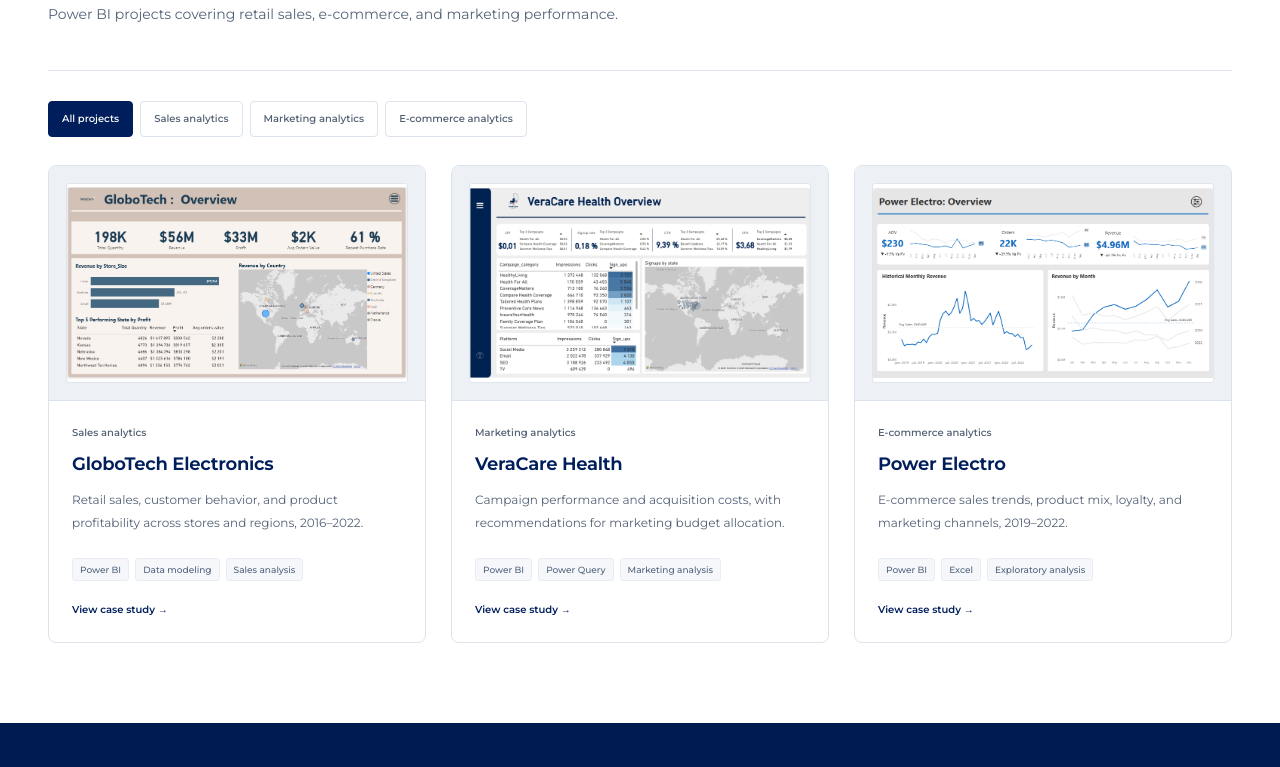
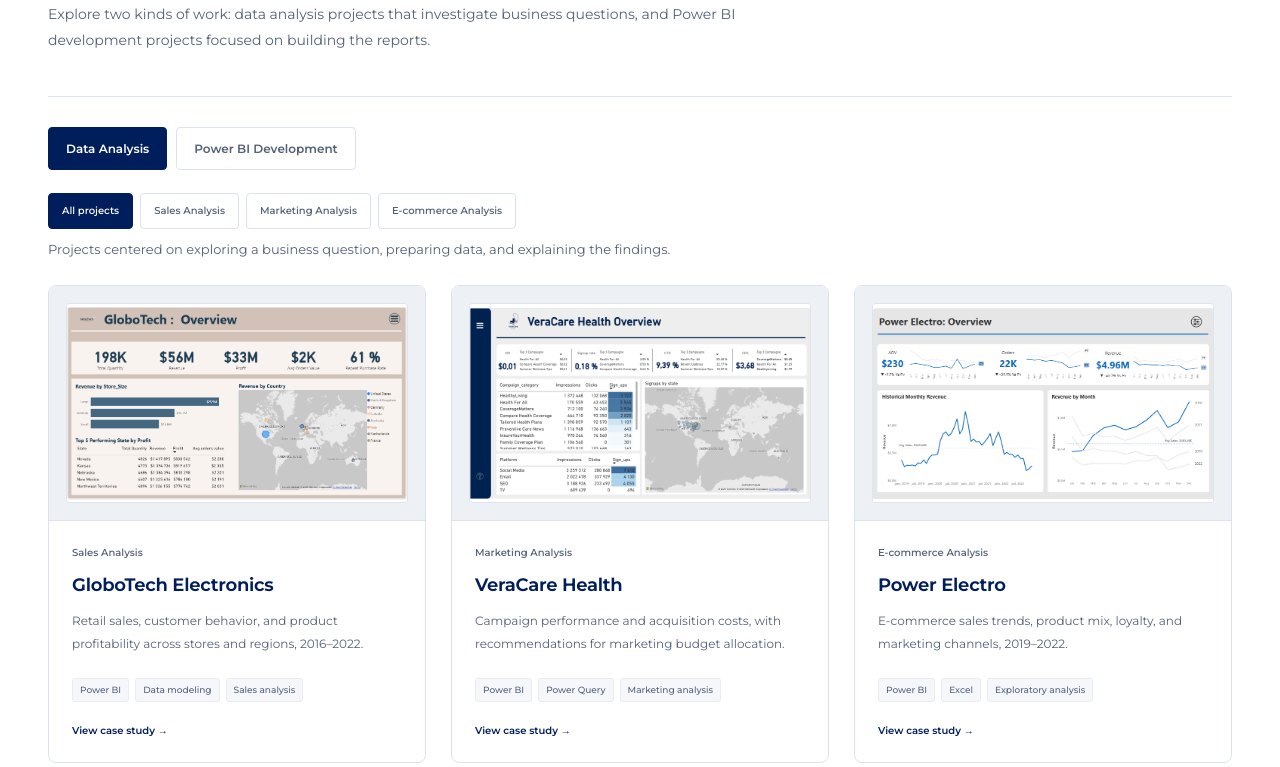
Before and after one commit to Mehdi-Benbiba/Mehdi-Benbiba.github.io, a plain HTML site: page portfolio.html in a window 1280 px wide. Shown: the part 220-987 px from the top of the page. Drawn offline with Linux system fonts and the light colour scheme; no server answers.

Commit message:
Organize portfolio projects by discipline and category

```diff
--- a/assets/css/styles.css
+++ b/assets/css/styles.css
@@ -252,4 +252,10 @@
 .experience-highlights{display:grid;gap:12px;margin:18px 0 0;padding-left:20px;color:var(--muted);font-size:12px;line-height:1.9}
 .experience-highlights li{padding-left:4px}
 .experience-highlights li::marker{color:var(--navy)}
-@media(max-width:640px){.experience-card{padding:22px}.experience-header{flex-direction:column;gap:8px}.experience-date{font-size:11px}.experience-summary{font-size:12px}.experience-highlights{font-size:11px;gap:10px}}
+.project-groups{display:flex;gap:9px;flex-wrap:wrap;margin-bottom:23px}
+.project-group{padding:11px 17px;border:1px solid var(--line);border-radius:4px;background:white;color:var(--muted);font-size:12px;font-weight:600;line-height:1.6;transition:background .2s,border-color .2s,color .2s}
+.project-group[aria-pressed=true]{background:var(--navy);border-color:var(--navy);color:white}
+.project-group:hover:not([aria-pressed=true]){border-color:#9cacbf;color:var(--navy)}
+.project-group-description{margin:-5px 0 24px;color:var(--muted);font-size:13px;line-height:1.8}
+.project-collection .collection-bar{margin-bottom:14px}
+@media(max-width:640px){.experience-card{padding:22px}.experience-header{flex-direction:column;gap:8px}.experience-date{font-size:11px}.experience-summary{font-size:12px}.experience-highlights{font-size:11px;gap:10px}.project-groups{gap:7px;margin-bottom:19px}.project-group{padding:10px 13px;font-size:11px}.project-group-description{font-size:12px;margin-bottom:20px}}
--- a/assets/js/content-data.js
+++ b/assets/js/content-data.js
@@ -23,8 +23,9 @@
   "projects": [
     {
       "id": "globotech-electronics",
+      "projectGroup": "data-analysis",
       "title": "GloboTech Electronics",
-      "category": "Sales analytics",
+      "category": "Sales Analysis",
       "summary": "Retail sales, customer behavior, and product profitability across stores and regions, 2016–2022.",
       "url": "https://github.com/Mehdi-Benbiba/GloboTech-Electronics",
       "featured": true,
@@ -40,8 +41,9 @@
     },
     {
       "id": "veracare-health",
+      "projectGroup": "data-analysis",
       "title": "VeraCare Health",
-      "category": "Marketing analytics",
+      "category": "Marketing Analysis",
       "summary": "Campaign performance and acquisition costs, with recommendations for marketing budget allocation.",
       "url": "https://github.com/Mehdi-Benbiba/VeraCare-Health-Marketing-Performance",
       "featured": true,
@@ -57,8 +59,9 @@
     },
     {
       "id": "power-electro",
+      "projectGroup": "data-analysis",
       "title": "Power Electro",
-      "category": "E-commerce analytics",
+      "category": "E-commerce Analysis",
       "summary": "E-commerce sales trends, product mix, loyalty, and marketing channels, 2019–2022.",
       "url": "https://github.com/Mehdi-Benbiba/Power-Electro-Analysis",
       "featured": true,
--- a/assets/js/editor.js
+++ b/assets/js/editor.js
@@ -54,7 +54,7 @@
     $('entry-dialog-title').textContent = (item ? 'Edit ' : 'Add new ') + (project ? 'project' : 'blog post'); $('save-entry').textContent = project ? 'Save project' : 'Save blog post';
     document.querySelectorAll('.project-only').forEach(e => e.hidden = !project); document.querySelectorAll('.blog-only').forEach(e => e.hidden = project);
     ['title', 'category', 'url', 'summary', 'image', 'challenge', 'approach', 'insights', 'date'].forEach(key => $('entry-' + key).value = item?.[key] || '');
-    $('entry-tools').value = item?.tools?.join(', ') || ''; $('entry-featured').checked = item ? item.featured : true;
+    $('entry-project-group').value = item?.projectGroup || 'data-analysis'; $('entry-tools').value = item?.tools?.join(', ') || ''; $('entry-featured').checked = item ? item.featured : true;
     $('entry-image-preview').hidden = !item?.image; if (item?.image) $('entry-image-preview').src = item.image;
     $('entry-dialog').showModal();
   }
@@ -69,7 +69,7 @@
     try {
       const entry = {id: editingId || crypto.randomUUID(), featured: $('entry-featured').checked};
       ['title', 'category', 'url', 'summary', 'image'].forEach(key => entry[key] = $('entry-' + key).value.trim());
-      if (section === 'projects') { entry.tools = $('entry-tools').value.split(',').map(text => text.trim()).filter(Boolean); ['challenge', 'approach', 'insights'].forEach(key => entry[key] = $('entry-' + key).value.trim()); }
+      if (section === 'projects') { entry.projectGroup = $('entry-project-group').value; entry.tools = $('entry-tools').value.split(',').map(text => text.trim()).filter(Boolean); ['challenge', 'approach', 'insights'].forEach(key => entry[key] = $('entry-' + key).value.trim()); }
       else entry.date = $('entry-date').value;
       const file = $('entry-image-file').files[0];
       if (file) { const encoded = await new Promise((resolve, reject) => { const reader = new FileReader(); reader.onload = () => resolve(reader.result); reader.onerror = () => reject(new Error('The image could not be read.')); reader.readAsDataURL(file); }); entry.image = (await request('/api/upload', {data: encoded})).path; }
--- a/assets/js/main.js
+++ b/assets/js/main.js
@@ -89,7 +89,7 @@
     projectDialog.showModal();
   }
   function projectCard(project, index) {
-    const button = node('button', 'project'); button.type = 'button'; button.dataset.project = project.id; button.dataset.category = project.category; button.setAttribute('aria-label', 'View ' + project.title + ' case study');
+    const button = node('button', 'project'); button.type = 'button'; button.dataset.project = project.id; button.dataset.category = project.category; button.dataset.group = project.projectGroup || 'data-analysis'; button.setAttribute('aria-label', 'View ' + project.title + ' case study');
     const art = node('div', 'project-art art-' + ['lavender', 'mint', 'peach'][index % 3]);
     if (project.image) { const image = node('img', 'project-cover'); image.src = project.image; image.alt = ''; image.loading = 'lazy'; art.append(image); }
     else { art.append(node('span', 'project-cover-symbol', '▥')); }
@@ -99,23 +99,56 @@
     const tags = node('div', 'tags'); project.tools.forEach(tool => tags.append(node('span', '', tool))); info.append(tags, node('span', 'card-action', 'View case study →')); button.append(art, info);
     button.addEventListener('click', () => openProject(project)); return button;
   }
-  document.querySelectorAll('[data-project-grid]').forEach(grid => {
-    const featured = grid.dataset.projectGrid === 'featured';
-    const items = featured ? content.projects.filter(p => p.featured).slice(0, 3) : content.projects;
+  document.querySelectorAll('[data-project-grid="featured"]').forEach(grid => {
+    const items = content.projects.filter(p => p.featured).slice(0, 3);
     grid.replaceChildren(); items.forEach((item, index) => grid.append(projectCard(item, index)));
     if (!items.length) grid.append(node('p', 'empty-state', 'No projects to display.'));
   });
   const filters = document.querySelector('[data-project-filters]');
-  if (filters) {
-    filters.replaceChildren();
-    ['All projects', ...new Set(content.projects.map(project => project.category))].forEach((label, i) => {
-      const button = node('button', 'filter', label); button.type = 'button'; button.setAttribute('aria-pressed', String(i === 0));
+  const groups = document.querySelector('[data-project-groups]');
+  const allGrid = document.querySelector('[data-project-grid="all"]');
+  if (filters && groups && allGrid) {
+    const groupDescription = document.querySelector('[data-project-group-description]');
+    const groupOptions = [
+      {id: 'data-analysis', label: 'Data Analysis', description: 'Projects centered on exploring a business question, preparing data, and explaining the findings.'},
+      {id: 'power-bi-development', label: 'Power BI Development', description: 'Projects centered on building Power BI reports, including data models, DAX, layout, and interactions.'}
+    ];
+    let activeGroup = 'data-analysis';
+    let activeCategory = 'All projects';
+    function renderProjectCards() {
+      const items = content.projects.filter(project => (project.projectGroup || 'data-analysis') === activeGroup && (activeCategory === 'All projects' || project.category === activeCategory));
+      allGrid.replaceChildren();
+      items.forEach((item, index) => allGrid.append(projectCard(item, index)));
+      if (!items.length) allGrid.append(node('p', 'empty-state', activeGroup === 'power-bi-development' ? 'Power BI development projects will appear here as they are added.' : 'No data analysis projects in this category yet.'));
+      document.getElementById('filter-status').textContent = items.length + ' projects shown';
+    }
+    function renderCategories() {
+      filters.replaceChildren();
+      const items = content.projects.filter(project => (project.projectGroup || 'data-analysis') === activeGroup);
+      const categories = ['All projects', ...new Set(items.map(project => project.category))];
+      filters.hidden = categories.length <= 1;
+      categories.forEach((label, index) => {
+        const button = node('button', 'filter', label); button.type = 'button'; button.setAttribute('aria-pressed', String(label === activeCategory));
+        button.addEventListener('click', () => {
+          activeCategory = label;
+          filters.querySelectorAll('button').forEach(other => other.setAttribute('aria-pressed', String(other === button)));
+          renderProjectCards();
+        });
+        filters.append(button);
+      });
+    }
+    groupOptions.forEach((option, index) => {
+      const button = node('button', 'project-group', option.label); button.type = 'button'; button.setAttribute('aria-pressed', String(index === 0));
       button.addEventListener('click', () => {
-        filters.querySelectorAll('button').forEach(other => other.setAttribute('aria-pressed', String(other === button)));
-        let count = 0; document.querySelectorAll('[data-project-grid="all"] .project').forEach(card => { card.hidden = i !== 0 && card.dataset.category !== label; if (!card.hidden) count++; });
-        document.getElementById('filter-status').textContent = count + ' projects shown';
-      }); filters.append(button);
+        activeGroup = option.id; activeCategory = 'All projects';
+        groups.querySelectorAll('button').forEach(other => other.setAttribute('aria-pressed', String(other === button)));
+        groupDescription.textContent = option.description;
+        renderCategories(); renderProjectCards();
+      });
+      groups.append(button);
     });
+    groupDescription.textContent = groupOptions[0].description;
+    renderCategories(); renderProjectCards();
   }
   document.querySelectorAll('[data-blog-grid]').forEach(grid => {
     const featured = grid.dataset.blogGrid === 'featured';
--- a/portfolio.html
+++ b/portfolio.html
@@ -20,7 +20,7 @@
     </div>
   </header>
   <main id="main" tabindex="-1">
-<section class="page-intro wrap"><h1>Portfolio</h1><p>Power BI projects covering retail sales, e-commerce, and marketing performance.</p></section><section class="collection-section wrap"><div class="collection-bar"><div class="filters" data-project-filters role="group" aria-label="Filter projects"></div><a class="btn btn-secondary owner-action" data-editor-link href="editor.html?new=project" hidden>+ Add project</a></div><p class="sr-only" id="filter-status" role="status"></p><div class="projects" data-project-grid="all"></div></section>
+<section class="page-intro wrap"><h1>Projects</h1><p>Explore two kinds of work: data analysis projects that investigate business questions, and Power BI development projects focused on building the reports.</p></section><section class="collection-section wrap project-collection"><div class="project-groups" data-project-groups role="group" aria-label="Project type"></div><div class="collection-bar"><div class="filters" data-project-filters role="group" aria-label="Filter projects by category"></div><a class="btn btn-secondary owner-action" data-editor-link href="editor.html?new=project" hidden>+ Add project</a></div><p class="project-group-description" data-project-group-description></p><p class="sr-only" id="filter-status" role="status"></p><div class="projects" data-project-grid="all"></div></section>
     <noscript><p class="wrap empty-state">Enable JavaScript to view the saved portfolio content.</p></noscript>
   </main>
   <footer class="site-footer"><div class="wrap footer-inner"><div><a class="footer-name" href="index.html" data-content="name">Mehdi Benbiba</a><p>BI &amp; Data Analytics</p></div><nav class="footer-nav" aria-label="Footer navigation"><a href="index.html">Home</a><a href="portfolio.html" aria-current="page">Portfolio</a><a href="about.html">About</a><a href="blogs.html">Blogs</a><a href="contact.html">Contact</a></nav></div><div class="wrap footer-bottom"><span>© 2026 <span data-content="name">Mehdi Benbiba</span></span><a href="editor.html" data-editor-link hidden>Portfolio editor</a></div></footer>
```
Also changed, not shown: assets/data/content.json (+6 -3 lines), editor.html (+1 -1 lines), 1 other file.
